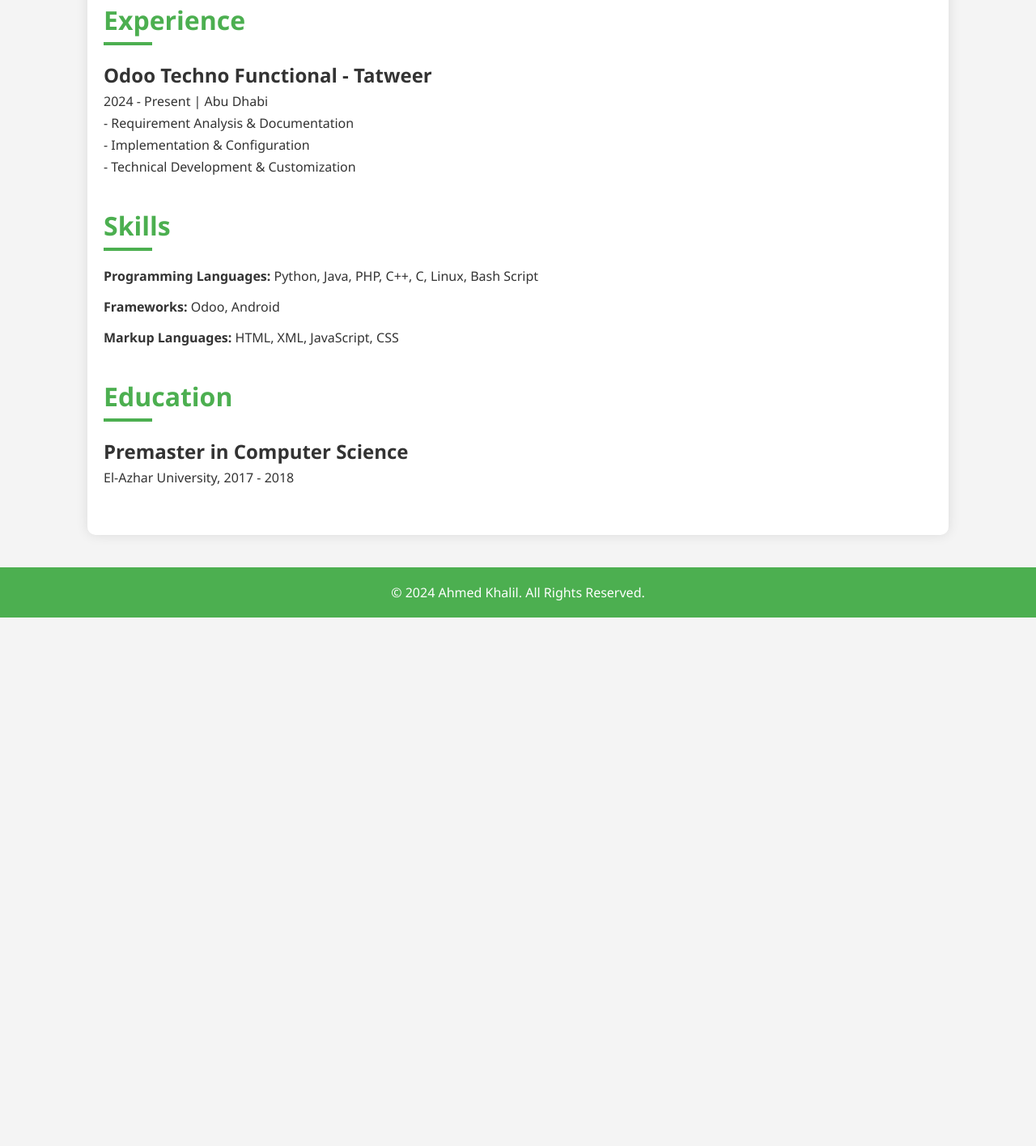
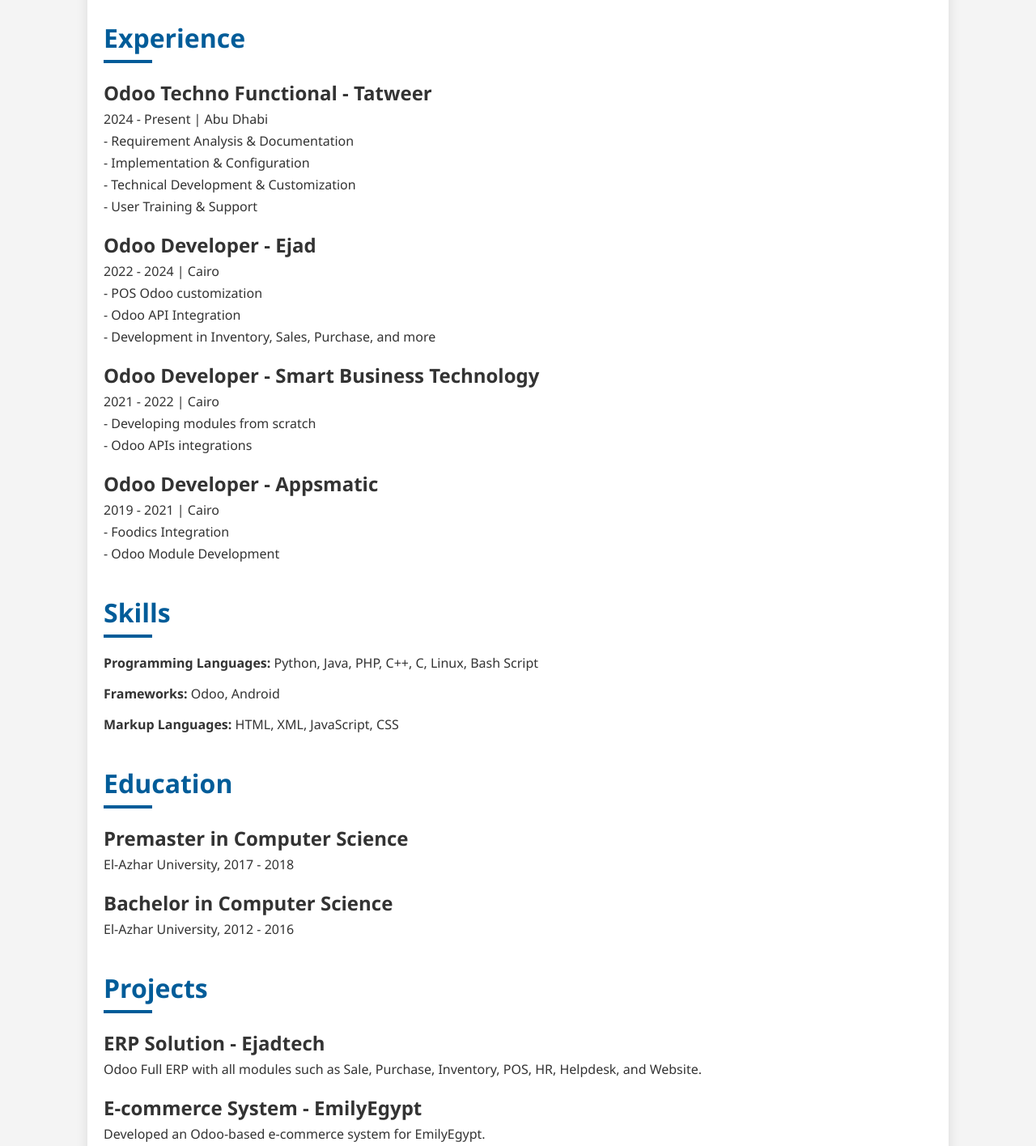
Before and after one commit to khalilozetch/my-cv, a plain HTML site: page index.html in a window 1280 px wide. Shown: the part 587-2003 px from the top of the page at 81% size. Before the commit the page ends 1350 px from the top, so only its background shows below. Drawn offline with Linux system fonts and the light colour scheme.

Commit message:
Update index.html

```diff
--- a/index.html
+++ b/index.html
@@ -14,7 +14,7 @@
             overflow-x: hidden;
         }
         header {
-            background: linear-gradient(135deg, #4CAF50 0%, #81C784 100%);
+            background: linear-gradient(135deg, #003366 0%, #005c99 100%);
             color: white;
             text-align: center;
             padding: 60px 0;
@@ -49,7 +49,7 @@
             margin-bottom: 20px;
             padding-bottom: 10px;
             font-size: 2rem;
-            color: #4CAF50;
+            color: #005c99;
             animation: fadeInLeft 1.5s ease-out;
         }
         h2:before {
@@ -57,7 +57,7 @@
             position: absolute;
             width: 60px;
             height: 4px;
-            background: #4CAF50;
+            background: #005c99;
             bottom: 0;
             left: 0;
         }
@@ -81,7 +81,7 @@
             margin: 5px 0;
         }
         footer {
-            background: #4CAF50;
+            background: #003366;
             color: white;
             text-align: center;
             padding: 20px 0;
@@ -119,7 +119,7 @@
         .hover-underline-animation {
             display: inline-block;
             position: relative;
-            color: #4CAF50;
+            color: #005c99;
         }
 
         .hover-underline-animation:after {
@@ -130,7 +130,7 @@
             height: 3px;
             bottom: 0;
             left: 0;
-            background-color: #4CAF50;
+            background-color: #005c99;
             transform-origin: bottom right;
             transition: transform 0.25s ease-out;
         }
@@ -158,7 +158,7 @@
 
     <div class="section">
         <h2>Summary</h2>
-        <p>With over 5 years of experience as an Odoo Developer and Implementation Specialist, I bring a robust blend of technical and functional expertise to optimize and enhance business processes through effective ERP solutions.</p>
+        <p>With over 5 years of dedicated experience as an Odoo Developer and Implementation Specialist, I bring a robust blend of technical and functional expertise to optimize and enhance business processes through effective ERP solutions. My career includes successful end-to-end Odoo ERP implementations, customizations, and integrations, ensuring peak business efficiency.</p>
     </div>
 
     <div class="section">
@@ -169,8 +169,30 @@
             <p>- Requirement Analysis & Documentation</p>
             <p>- Implementation & Configuration</p>
             <p>- Technical Development & Customization</p>
+            <p>- User Training & Support</p>
         </div>
-        <!-- Repeat for other experiences -->
+
+        <div class="experience-item">
+            <h3>Odoo Developer - Ejad</h3>
+            <p>2022 - 2024 | Cairo</p>
+            <p>- POS Odoo customization</p>
+            <p>- Odoo API Integration</p>
+            <p>- Development in Inventory, Sales, Purchase, and more</p>
+        </div>
+
+        <div class="experience-item">
+            <h3>Odoo Developer - Smart Business Technology</h3>
+            <p>2021 - 2022 | Cairo</p>
+            <p>- Developing modules from scratch</p>
+            <p>- Odoo APIs integrations</p>
+        </div>
+
+        <div class="experience-item">
+            <h3>Odoo Developer - Appsmatic</h3>
+            <p>2019 - 2021 | Cairo</p>
+            <p>- Foodics Integration</p>
+            <p>- Odoo Module Development</p>
+        </div>
     </div>
 
     <div class="section">
@@ -186,6 +208,22 @@
             <h3>Premaster in Computer Science</h3>
             <p>El-Azhar University, 2017 - 2018</p>
         </div>
+        <div class="experience-item">
+            <h3>Bachelor in Computer Science</h3>
+            <p>El-Azhar University, 2012 - 2016</p>
+        </div>
+    </div>
+
+    <div class="section">
+        <h2>Projects</h2>
+        <div class="experience-item">
+            <h3>ERP Solution - Ejadtech</h3>
+            <p>Odoo Full ERP with all modules such as Sale, Purchase, Inventory, POS, HR, Helpdesk, and Website.</p>
+        </div>
+        <div class="experience-item">
+            <h3>E-commerce System - EmilyEgypt</h3>
+            <p>Developed an Odoo-based e-commerce system for EmilyEgypt.</p>
+        </div>
     </div>
 </div>
 
```
